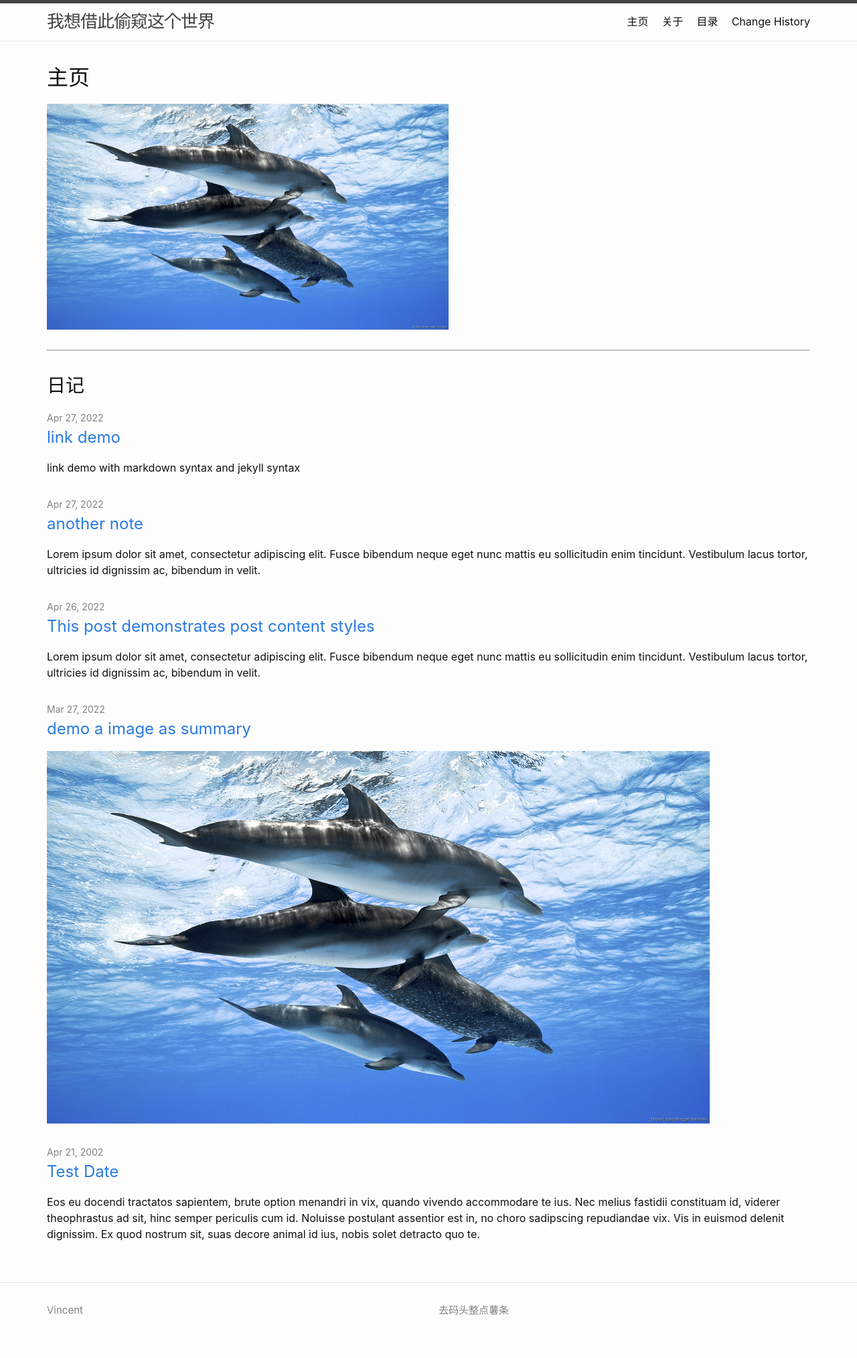
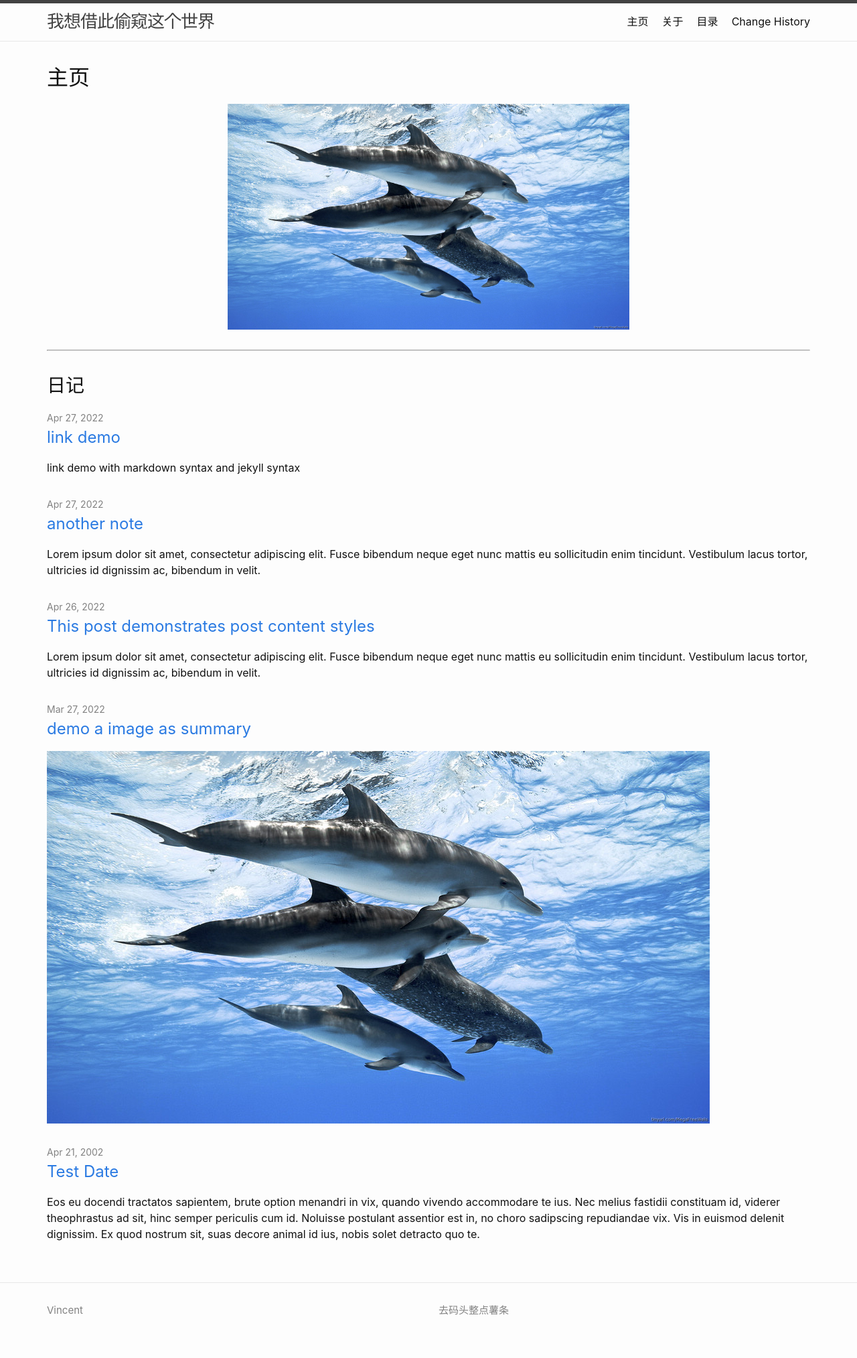
Before and after one commit to red6star/vincent.github.io, a Jekyll site: the page built from index.md, in a window 1280 px wide. Shown: the whole page at 67% size. Built offline with Jekyll 4.4.1, drawn with Linux system fonts in a browser that asks for light colours.

Commit message:
Update index.md 图片居中

```diff
--- a/index.md
+++ b/index.md
@@ -4,7 +4,7 @@ layout: home
 list_title: "日记"
 ---
 
-<p align=left>
+<p align=center>
 <img width=600 style="float:none" src="./assets/images/dolphin.jpg" /> </p>
 ---
 <!-- <ul>
```
